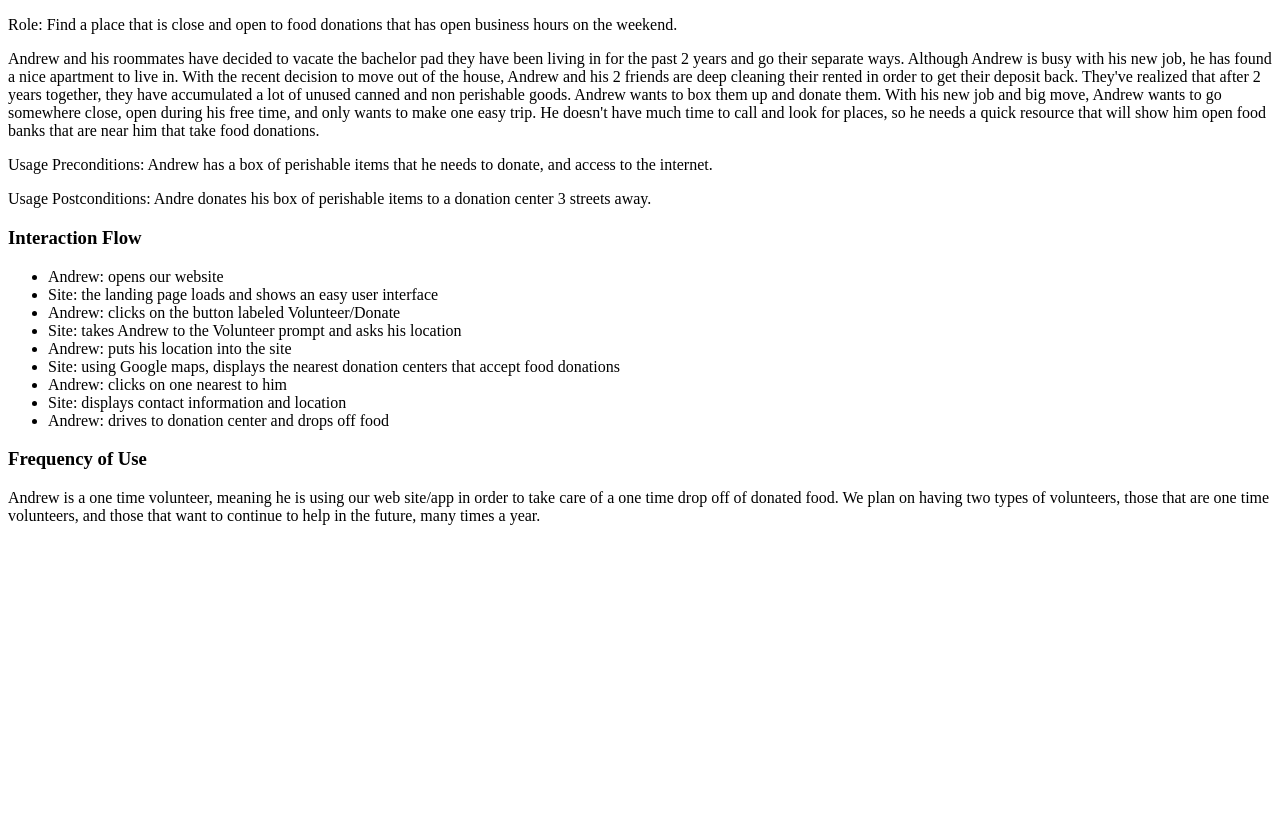
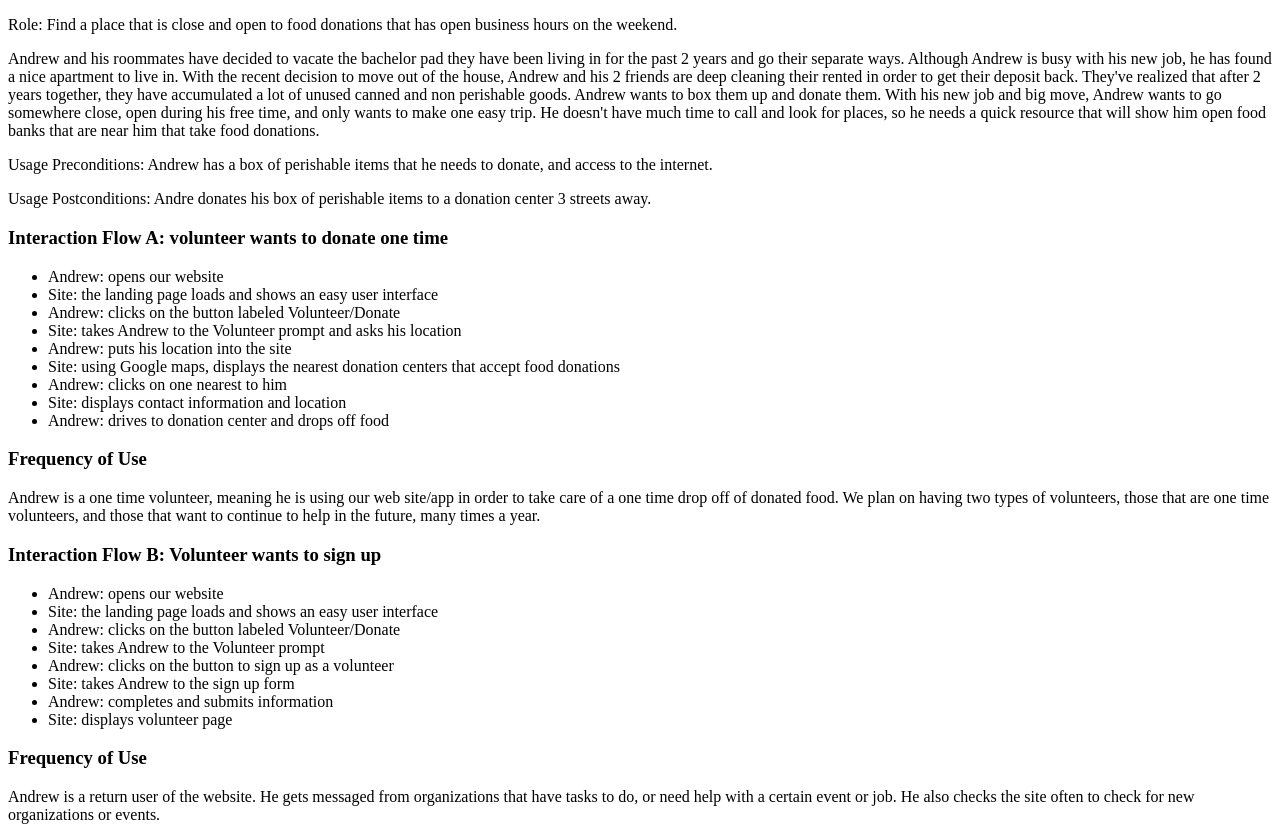
Before and after one commit to fullStackMartinez/feeding-our-past, a PHP site: page /epic/persona-1.php in a window 1280 px wide. Shown: the part 616-1456 px from the top of the page. Before the commit the page ends 1141 px from the top, so only its background shows below. Run offline with PHP 8.4, Linux system fonts and the light colour scheme.

Commit message:
uncommented Interaction Flow B in persona 1 volunteer

```diff
--- a/epic/persona-1.php
+++ b/epic/persona-1.php
@@ -48,7 +48,7 @@
 		</section>
 		<!--This section will describe the interaction flow between a Volunteer and the app/web site, and a Volunteers frequency of use-->
 		<section>
-			<h3>Interaction Flow</h3>
+			<h3>Interaction Flow A: volunteer wants to donate one time</h3>
 			<ul>
 				<li>Andrew: opens our website</li>
 				<li>Site: the landing page loads and shows an easy user interface</li>
@@ -90,9 +90,9 @@
 			Andrew decided to give back to his community by finding local organizations that need volunteers to help feed the elderly. He has free time on the weekends, and would like to spend a few hours of that free time to help with anything those organizations might need. He doesn't exactly know where to get started, but knows he wants to find a hub where he can be in constant contact with said organizations. </p>
 			<p>Usage Preconditions: Andrew has access to the internet and free time on the weekends</p>
 			<p>Usage Postconditions: Andrew creates a profile as a part-time volunteer</p>
-		</section>
+		</section>-->
 		<section>
-			<h3>Interaction Flow</h3>
+			<h3>Interaction Flow B: Volunteer wants to sign up</h3>
 			<ul>
 				<li>Andrew: opens our website</li>
 				<li>Site: the landing page loads and shows an easy user interface</li>
@@ -105,6 +105,6 @@
 			</ul>
 			<h3>Frequency of Use</h3>
 			<p>Andrew is a return user of the website. He gets messaged from organizations that have tasks to do, or need help with a certain event or job. He also checks the site often to check for new organizations or events.</p>
-		</section> -->
+		</section>
 	</body>
 </html>
```
